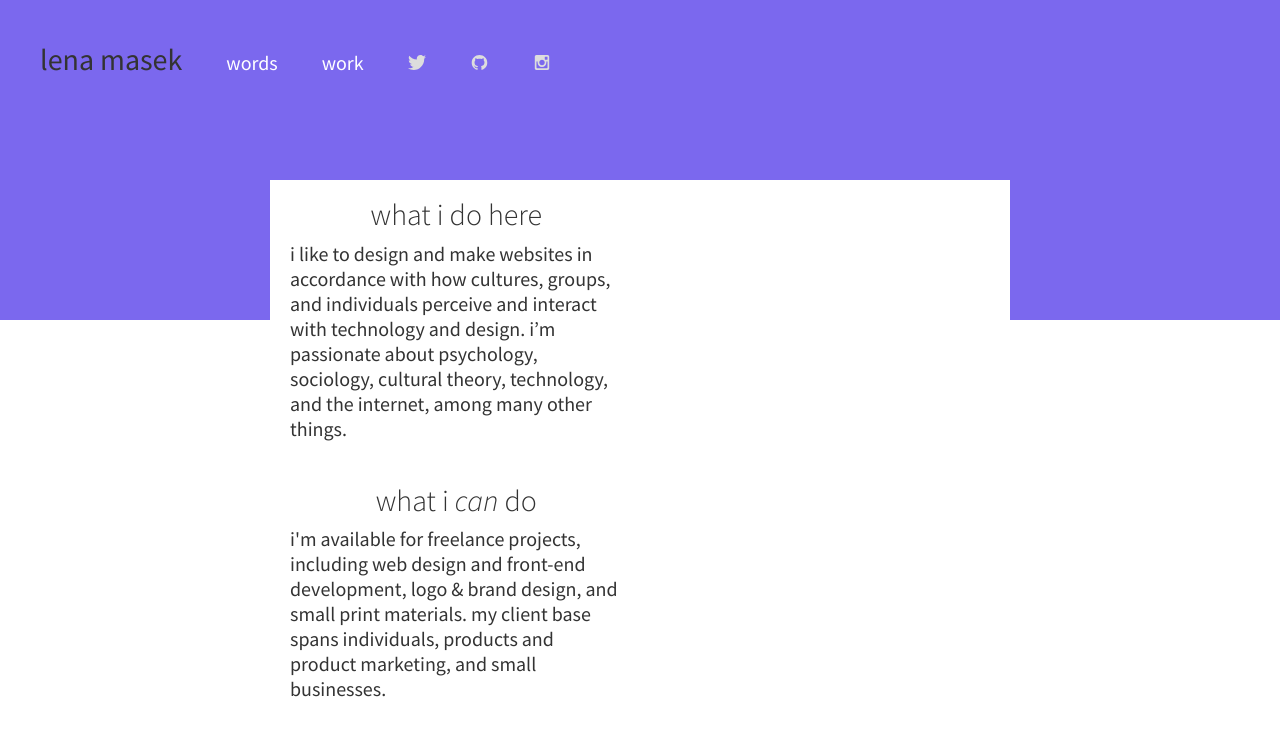
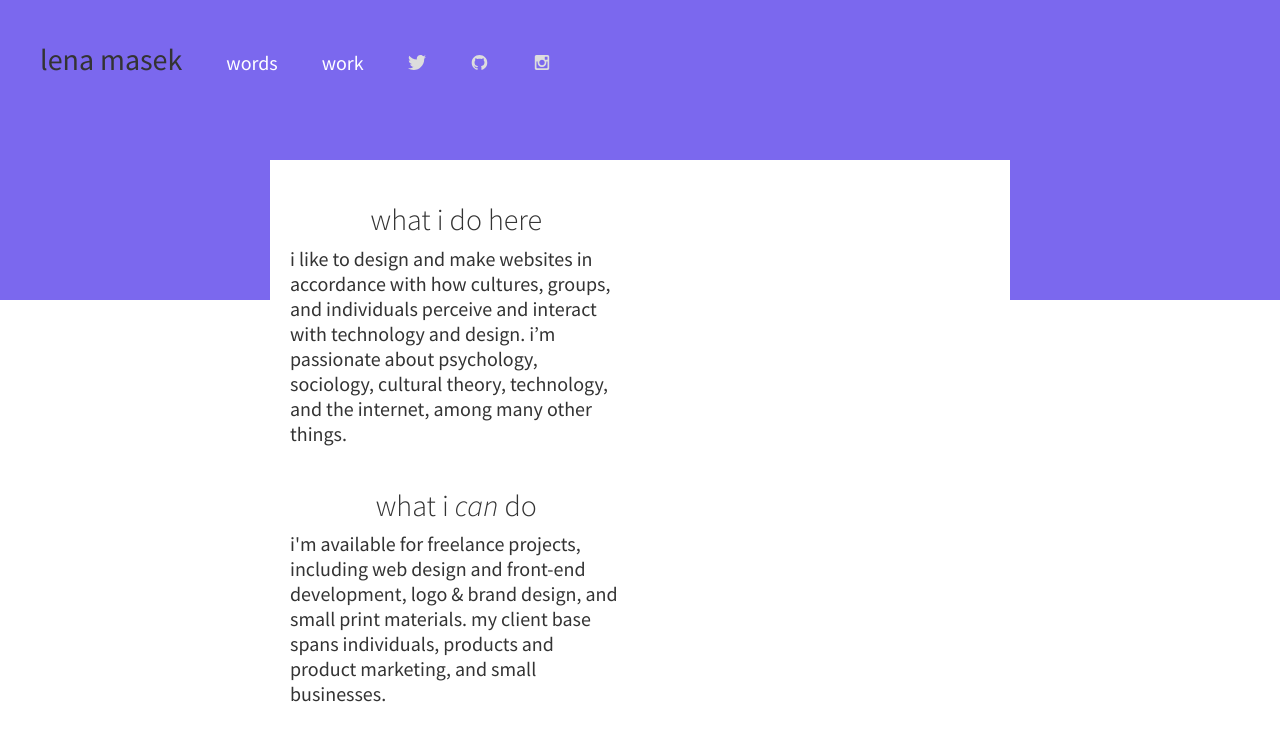
Before and after one commit to lenamasek/lenamasek.github.io, a Jekyll site: the page built from index2.html, in a window 1280 px wide. Shown: the top 741 px of the page. Built offline with Jekyll 4.4.1, drawn with Linux system fonts in a browser that asks for light colours.

Commit message:
editing new header on work and words pages

```diff
--- a/_scss/base/_global.scss
+++ b/_scss/base/_global.scss
@@ -222,10 +222,11 @@
   position:relative;
   top:-160px;
   background:white;
+  padding-top: 25px;
 }
 
 section#hero {
-  height:320px;
+  height:300px;
   background:$main-color;
   width:100%;
 }
--- a/work/index.html
+++ b/work/index.html
@@ -7,11 +7,9 @@
 <section class="span_6_of_6" id="hero"></section>
 
 
-<section class="single-wrap">
+<section class="single-wrap-xl" id="hero-container">
      <h1 class="page-title" itemprop="name headline">work</h1>
-</section>
 
-<section class="single-wrap-xl">
 
 <div class="group">
 		<a href="{{ site.url }}/project/2015/08/22/bitbash/">
```
